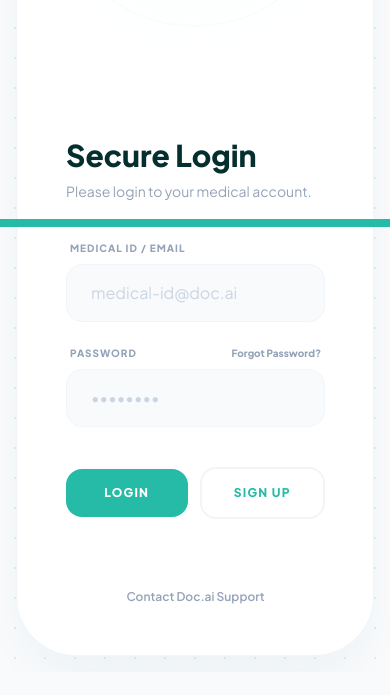
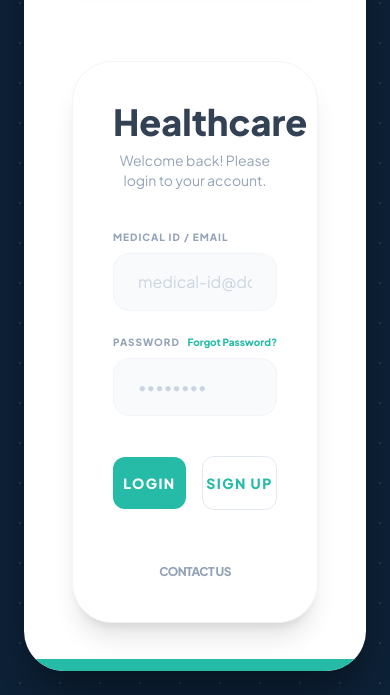
Before and after one commit to Fazil3496/doc-ai, a Flask app: page /login in a window 390 px wide. Shown: the part 617-1312 px from the top of the page. Before the commit the page ends 1276 px from the top, so only its background shows below. Run offline with Flask 3, Linux system fonts and the light colour scheme; some libraries are stand-ins or nearby versions.

Commit message:
UI Overhaul: Exact match to reference design with medical team

```diff
--- a/templates/login.html
+++ b/templates/login.html
@@ -6,119 +6,96 @@
     <script src="https://cdn.tailwindcss.com"></script>
     <style>
         @import url('https://fonts.googleapis.com/css2?family=Plus+Jakarta+Sans:wght@400;600;800&display=swap');
-        body { font-family: 'Plus Jakarta Sans', sans-serif; background-color: #f8fafc; }
+        body { font-family: 'Plus Jakarta Sans', sans-serif; background-color: #0d2137; }
 
+        /* Healthcare Dot Grid Background from your image */
         .medical-bg {
-            background-image: radial-gradient(#26bba62b 1px, transparent 1px);
-            background-size: 30px 30px;
+            background-image: radial-gradient(#ffffff1a 1.5px, transparent 1.5px);
+            background-size: 40px 40px;
         }
 
-        /* Pure CSS "Heartbeat" Pulse Animation */
-        .pulse-container {
-            position: relative;
-            width: 300px;
-            height: 300px;
-            display: flex;
-            align-items: center;
-            justify-content: center;
+        .main-container {
+            background-color: #ffffff;
+            border-radius: 40px;
+            overflow: hidden;
+            box-shadow: 0 25px 50px -12px rgba(0, 0, 0, 0.5);
         }
 
-        .pulse-ring {
-            position: absolute;
-            border: 2px solid #26bba6;
-            border-radius: 50%;
-            animation: pulse 3s ease-out infinite;
-            opacity: 0;
+        .doctor-illustration {
+            filter: drop-shadow(0 10px 15px rgba(0, 0, 0, 0.1));
+            transition: all 0.5s ease;
         }
 
-        .pulse-ring:nth-child(2) { animation-delay: 1s; }
-        .pulse-ring:nth-child(3) { animation-delay: 2s; }
-
-        @keyframes pulse {
-            0% { width: 50px; height: 50px; opacity: 0.8; }
-            100% { width: 300px; height: 300px; opacity: 0; }
-        }
-
-        .doctor-emoji {
-            font-size: 80px;
-            z-index: 10;
-            filter: drop-shadow(0 10px 20px rgba(38, 187, 166, 0.3));
-            animation: float 3s ease-in-out infinite;
-        }
-
-        @keyframes float {
-            0%, 100% { transform: translateY(0) scale(1); }
-            50% { transform: translateY(-15px) scale(1.05); }
+        .doctor-illustration:hover {
+            transform: scale(1.03);
         }
     </style>
 </head>
-<body class="medical-bg flex items-center justify-center min-h-screen p-4 md:p-10">
+<body class="medical-bg flex items-center justify-center min-h-screen p-6 md:p-12">
 
-    <div class="bg-white rounded-[60px] shadow-2xl shadow-teal-900/5 w-full max-w-6xl flex flex-col md:flex-row overflow-hidden border border-slate-100">
+    <div class="main-container w-full max-w-6xl flex flex-col md:flex-row relative">
 
-        <div class="flex-1 p-12 md:p-20 flex flex-col justify-between space-y-10">
-            <div>
-                <p class="text-slate-400 font-semibold tracking-widest uppercase text-xs mb-4">AI Medical Engine</p>
-                <h1 class="text-6xl font-black text-[#26bba6] tracking-tight mb-6">Doc.ai<span class="text-teal-900">.</span></h1>
+        <div class="flex-1 p-12 md:p-20 flex flex-col justify-between">
+            <div class="z-10">
+                <p class="text-slate-400 font-light text-5xl mb-2">Trends</p>
+                <h1 class="text-7xl font-black text-[#26bba6] tracking-tight mb-8">Doc.ai<span class="text-teal-900">.</span></h1>
                 <p class="text-slate-500 leading-relaxed max-w-sm text-lg">
-                    Your intelligent healthcare companion. Securely analyze medical data with the power of Doc.ai.
+                    Experience our unified medical hub. Securely analyze medical reports with Doc.ai technology.
                 </p>
             </div>
 
-            <div class="relative py-10 flex justify-center items-center h-80">
-                <div class="pulse-container">
-                    <div class="pulse-ring"></div>
-                    <div class="pulse-ring"></div>
-                    <div class="pulse-ring"></div>
-                    <div class="doctor-emoji">👨‍⚕️👩‍⚕️</div>
-                </div>
-                <div class="absolute inset-0 bg-teal-50 rounded-full blur-3xl opacity-40 transform scale-75"></div>
+            <div class="relative mt-12">
+                <img src="https://i.ibb.co/LNx88h6/medical-team-ref.png"
+                     alt="Doc.ai Medical Team"
+                     class="doctor-illustration w-full max-w-md relative z-10">
             </div>
         </div>
 
-        <div class="w-full md:w-[460px] p-12 md:p-20 bg-white flex flex-col justify-center border-l border-slate-50">
-            <div class="mb-10">
-                <h2 class="text-3xl font-extrabold text-teal-950 mb-2">Secure Login</h2>
-                <p class="text-slate-400 text-sm">Please login to your medical account.</p>
+        <div class="w-full md:w-[480px] p-12 md:p-16 flex items-center justify-center">
+            <div class="w-full bg-white rounded-[40px] p-10 border border-slate-100 shadow-xl relative z-10">
+                <div class="text-center mb-10">
+                    <h2 class="text-4xl font-bold text-slate-700 mb-2">Healthcare</h2>
+                    <p class="text-slate-400 text-sm">Welcome back! Please login to your account.</p>
                 </div>
 
                 <form action="/login" method="POST" class="space-y-6">
                     <div>
-                    <label class="text-[10px] font-bold text-slate-400 uppercase tracking-widest block mb-2 px-1">Medical ID / Email</label>
+                        <label class="text-[10px] font-bold text-slate-400 uppercase tracking-widest block mb-2">Medical ID / Email</label>
                         <input type="email" name="email" required
-                        class="w-full bg-slate-50 rounded-2xl px-6 py-4 border border-slate-100 focus:border-[#26bba6] focus:ring-4 focus:ring-[#26bba6]/10 focus:outline-none transition-all placeholder:text-slate-300"
+                            class="w-full bg-slate-50 rounded-2xl px-6 py-4 border border-slate-100 focus:border-[#26bba6] focus:outline-none transition-all placeholder:text-slate-300"
                             placeholder="medical-id@doc.ai">
                     </div>
 
                     <div>
-                    <div class="flex justify-between items-center mb-2 px-1">
+                        <div class="flex justify-between items-center mb-2">
                             <label class="text-[10px] font-bold text-slate-400 uppercase tracking-widest block">Password</label>
-                        <a href="#" class="text-[10px] text-slate-400 hover:text-[#26bba6] font-bold">Forgot Password?</a>
+                            <a href="#" class="text-[10px] text-[#26bba6] font-bold">Forgot Password?</a>
                         </div>
                         <input type="password" name="password" required
-                        class="w-full bg-slate-50 rounded-2xl px-6 py-4 border border-slate-100 focus:border-[#26bba6] focus:ring-4 focus:ring-[#26bba6]/10 focus:outline-none transition-all placeholder:text-slate-300"
+                            class="w-full bg-slate-50 rounded-2xl px-6 py-4 border border-slate-100 focus:border-[#26bba6] focus:outline-none transition-all placeholder:text-slate-300"
                             placeholder="••••••••">
                     </div>
 
-                <div class="flex items-center gap-3 pt-4">
+                    <div class="flex items-center gap-4 pt-4">
                         <button type="submit"
-                        class="flex-1 bg-[#26bba6] text-white font-extrabold py-4 rounded-2xl hover:bg-[#1f9b8a] hover:shadow-lg hover:shadow-teal-500/30 transition-all text-xs uppercase tracking-widest">
+                            class="flex-1 bg-[#26bba6] text-white font-bold py-4 rounded-xl hover:bg-[#1f9b8a] transition-all uppercase tracking-widest text-sm">
                             Login
                         </button>
                         <button type="button"
-                        class="flex-1 bg-white text-[#26bba6] font-extrabold py-4 rounded-2xl border-2 border-slate-100 hover:border-[#26bba6] transition-all text-xs uppercase tracking-widest">
+                            class="flex-1 bg-white text-[#26bba6] font-bold py-4 rounded-xl border border-slate-200 hover:border-[#26bba6] transition-all text-sm uppercase tracking-widest">
                             Sign Up
                         </button>
                     </div>
                 </form>
 
-            <div class="mt-16 text-center">
-                <a href="#" class="text-xs text-slate-400 hover:text-[#26bba6] font-semibold transition-colors">Contact Doc.ai Support</a>
+                <div class="mt-12 text-center">
+                    <a href="#" class="text-xs text-slate-400 hover:text-[#26bba6] transition-colors uppercase font-bold tracking-tighter">Contact us</a>
                 </div>
             </div>
         </div>
 
-    <div class="fixed bottom-0 left-0 w-full h-2 bg-[#26bba6]"></div>
+        <div class="absolute bottom-0 left-0 w-full h-3 bg-[#26bba6]"></div>
+    </div>
 
 </body>
 </html>
```
Lines whose indentation alone changed are shown as unchanged.
